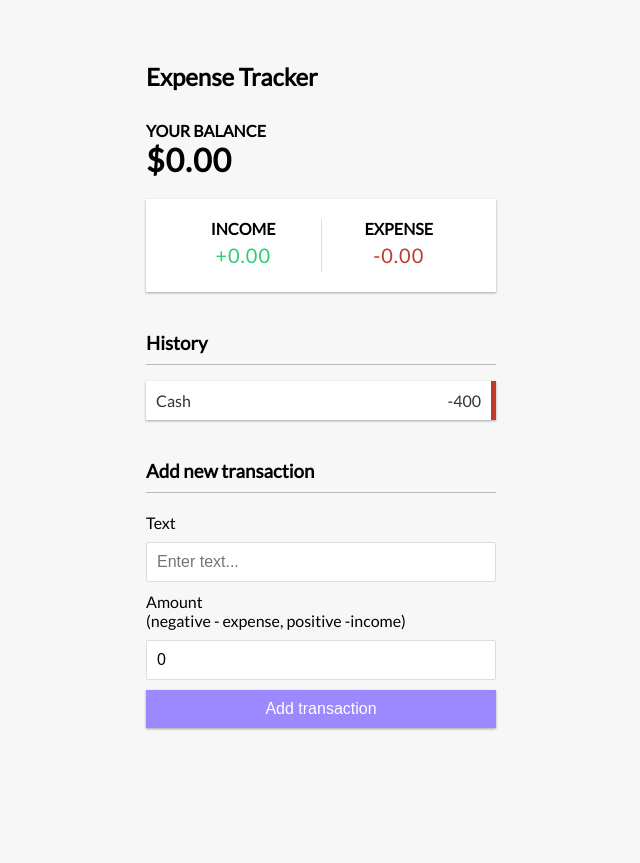
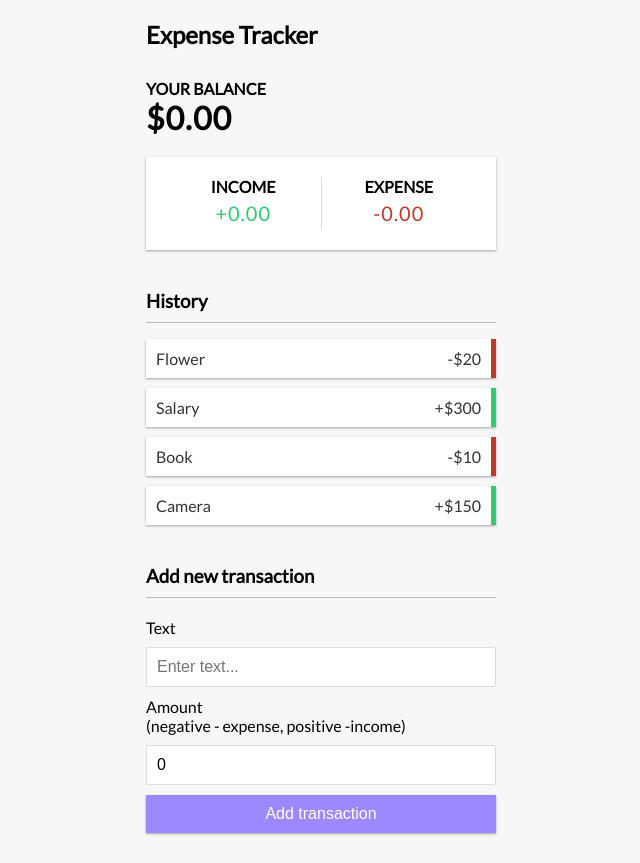
Before and after one commit to albertohuerta22/expense-tracker-react-tutorialTraversy, a React (Create React App) app: page / in a window 1280 px wide. Shown: the whole page, without its empty margins (319-959 px from the left). Before the commit the page ends 800 px from the top, so only its background shows below. Built offline with nearby package versions, Linux system fonts and the light colour scheme.

Commit message:
added transaction file functinality; amount, amount sign, and amount color is dynamic

```diff
--- /dev/null
+++ b/src/components/Transaction.js
@@ -0,0 +1,14 @@
+import React from 'react';
+
+export const Transaction = ({ transaction }) => {
+  const sign = transaction.amount < 0 ? '-' : '+';
+  return (
+    <li className={transaction.amount < 0 ? 'minus' : 'plus'}>
+      {transaction.text}{' '}
+      <span>
+        {sign}${Math.abs(transaction.amount)}
+      </span>
+      <button className="delete-btn">x</button>
+    </li>
+  );
+};
--- a/src/components/TransactionList.js
+++ b/src/components/TransactionList.js
@@ -1,14 +1,17 @@
-import React from 'react';
+import React, { useContext } from 'react';
+import { GlobalContext } from '../context/GlobalState';
+import { Transaction } from './Transaction';
 
 export const TransactionList = () => {
+  const { transactions } = useContext(GlobalContext);
+
   return (
     <>
       <h3>History</h3>
       <ul id="list" className="list">
-        <li className="minus">
-          Cash <span>-400</span>
-          <button className="delete-btn">x</button>
-        </li>
+        {transactions.map((transaction) => (
+          <Transaction transaction={transaction} key={transaction.id} />
+        ))}
       </ul>
     </>
   );
```
